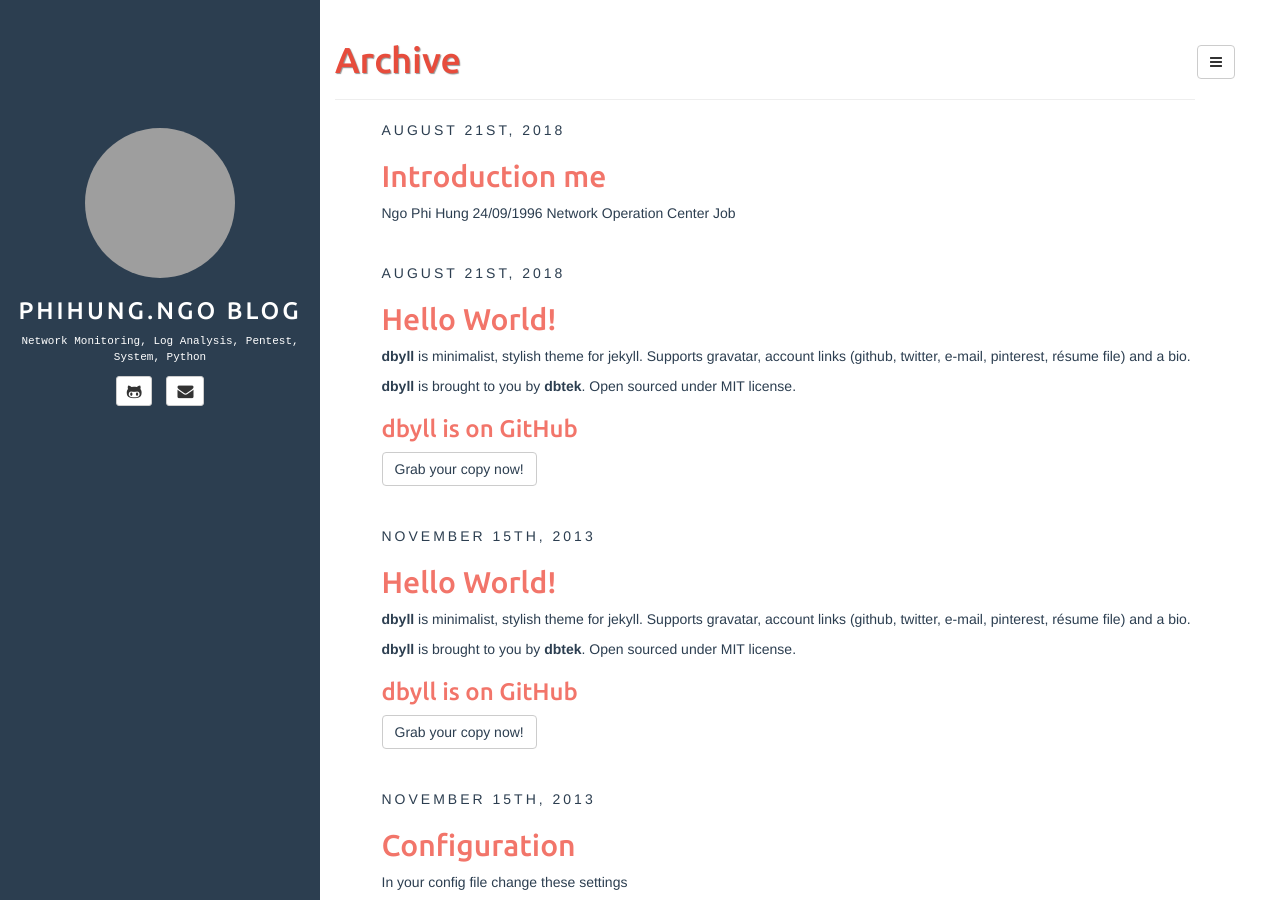
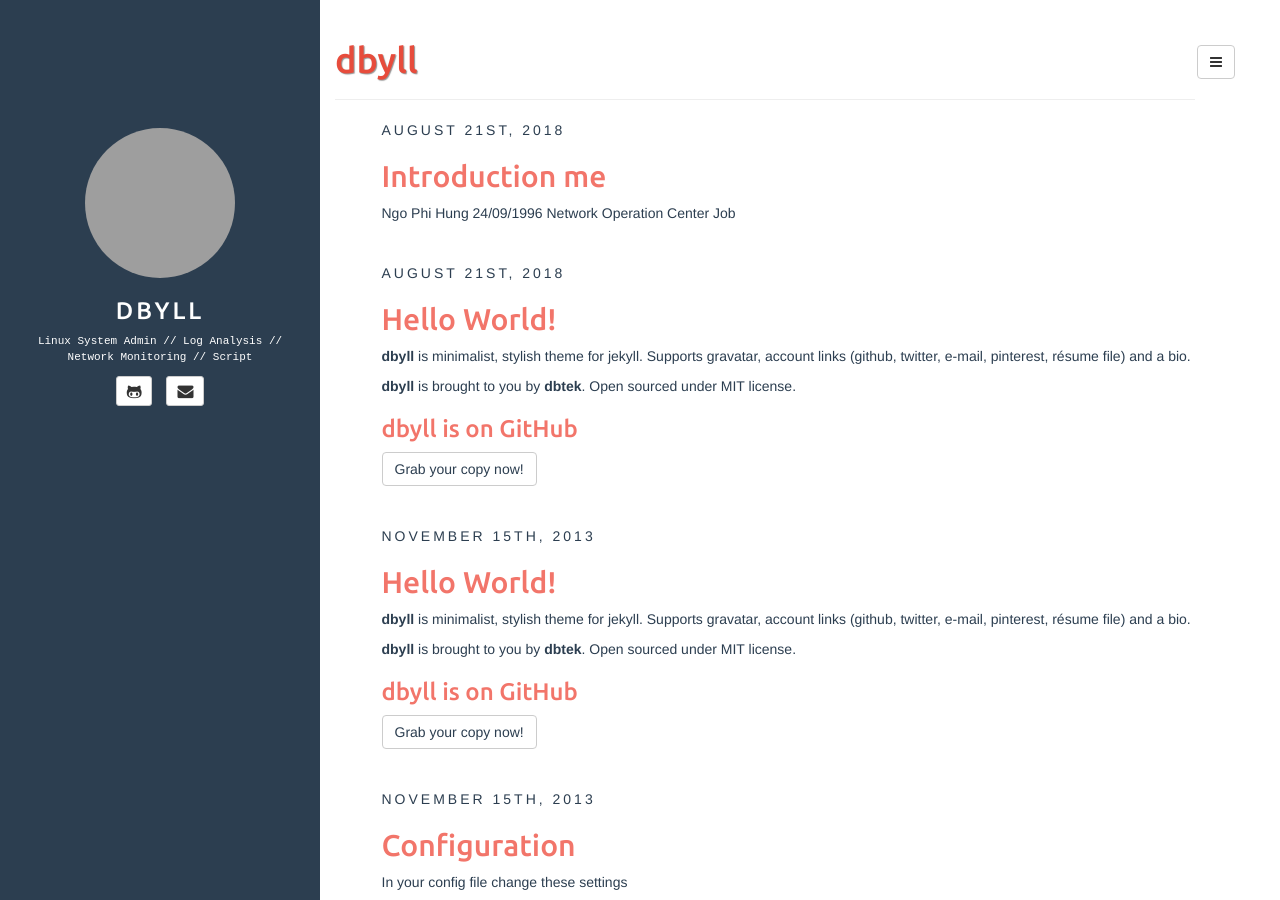
Before and after one commit to phihungdnv/phihungdnv.github.io, a Jekyll site: the page built from index.html, in a window 1280 px wide and 900 px high. Built offline with Jekyll 4.4.1, drawn with Linux system fonts in a browser that asks for light colours; the list of posts is cut into pages by our own code; grey boxes are pictures that could not be loaded.

Commit message:
edit _config.yml

```diff
--- a/_config.yml
+++ b/_config.yml
@@ -7,24 +7,24 @@ highlighter: rouge
 markdown: kramdown
 disqus: dbyll
 google_analytics: dbyll
-title: PhiHung.Ngo Blog
+title: dbyll
 
 defaults:
   -
     scope:
       path: "" # empty string for all files
     values:
-      title: Archive
+      title: dbyll
 
-description: Linux, Python, Shell
+description: Linux System Admin // Log Analysis // Network Monitoring // Script
 author:
   name: phihung.ngo
   email: phihungdnv@gmail.com
   github: phihungdnv
-  twitter: null
-  pinterest: null
-  linkedin: null
-  bio: Network Monitoring, Log Analysis, Pentest, System, Python
+  twitter: NULL
+  pinterest: NULL
+  linkedin: NULL
+  bio: Linux System Admin // Log Analysis // Network Monitoring // Script
   email_md5: 726351295ec82e145928582f595aa3aa
 
 rss_path: feed.xml
```
